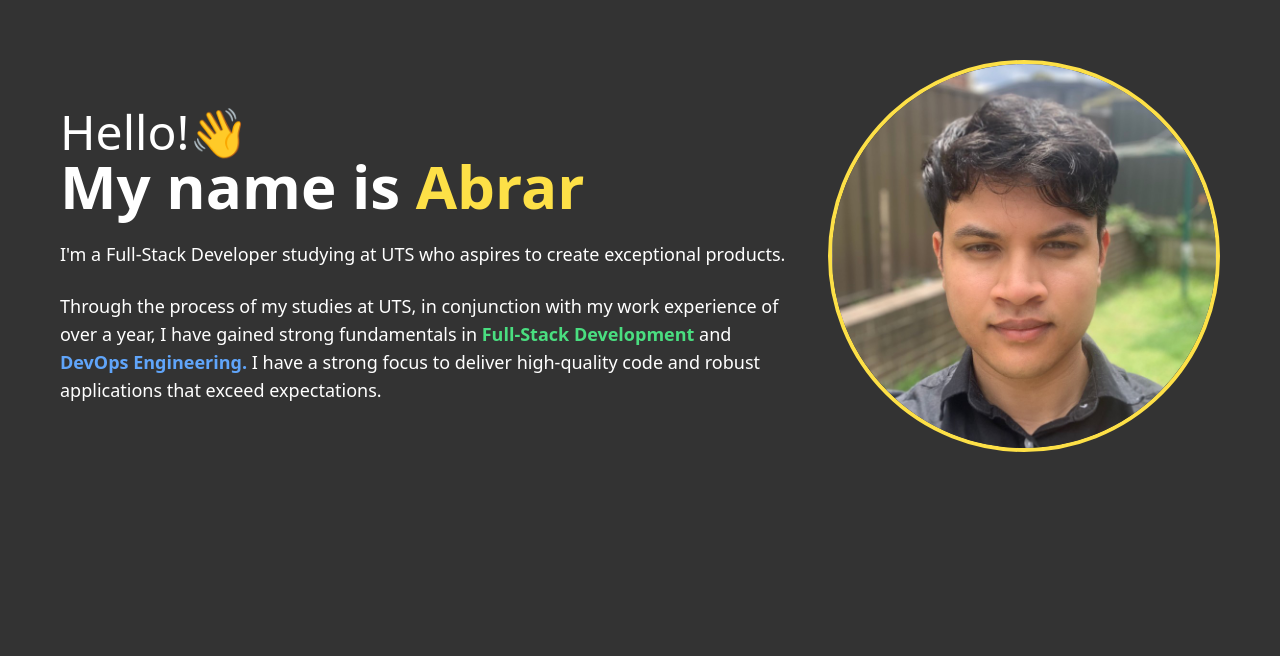
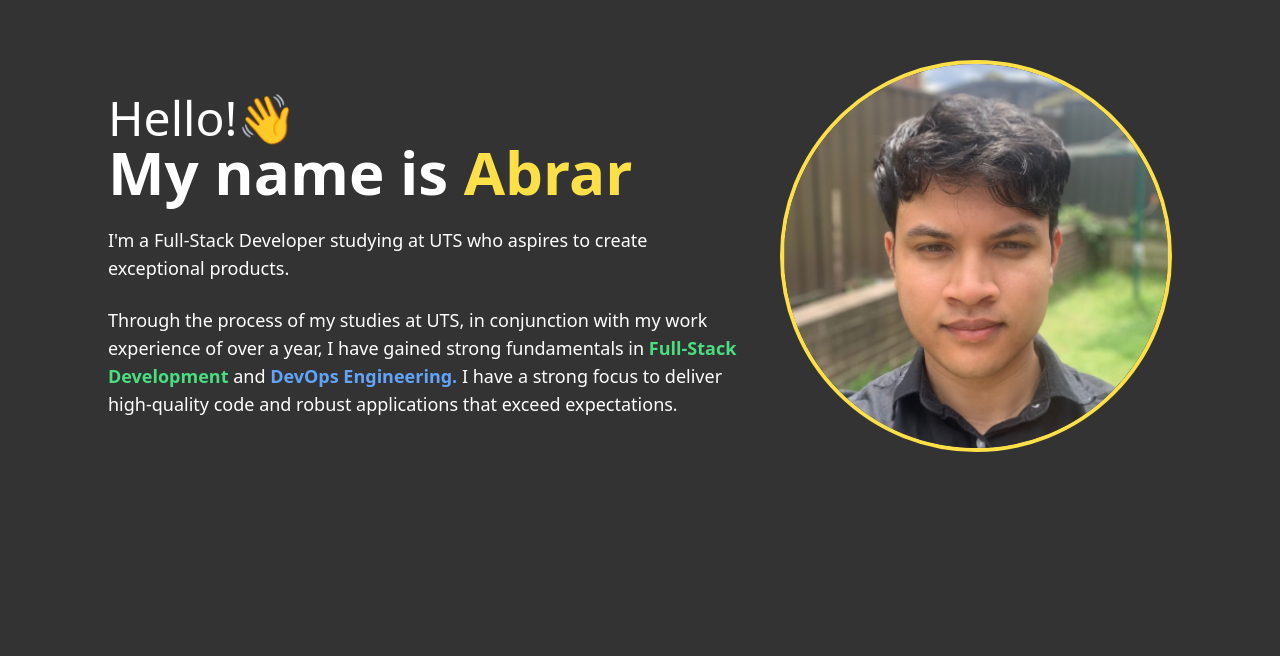
Before and after one commit to abrarbarbhuyia/portfolio-v2, a Next.js app: page / in a window 1280 px wide. Shown: the part 144-800 px from the top of the page. Built offline with nearby package versions, Linux system fonts and the light colour scheme.

Commit message:
feat: resized width of page for readability

```diff
--- a/src/components/Header.tsx
+++ b/src/components/Header.tsx
@@ -3,7 +3,7 @@ import Image from "next/image";
 const Header = () => {
   return (
     <div className="flex flex-row flex-wrap-reverse justify-center w-full min-h-screen">
-      <div className="justify-top flex max-w-3xl flex-col text-center md:justify-center md:pr-10 md:text-left">
+      <div className="justify-top flex max-w-2xl flex-col text-center md:justify-center md:pr-10 md:text-left">
         <div className="text-3xl font-light md:text-5xl">Hello!👋</div>
         <div className="text-4xl font-semibold md:text-6xl">
           My name is <span className="text-yellow-300">Abrar</span>
```
